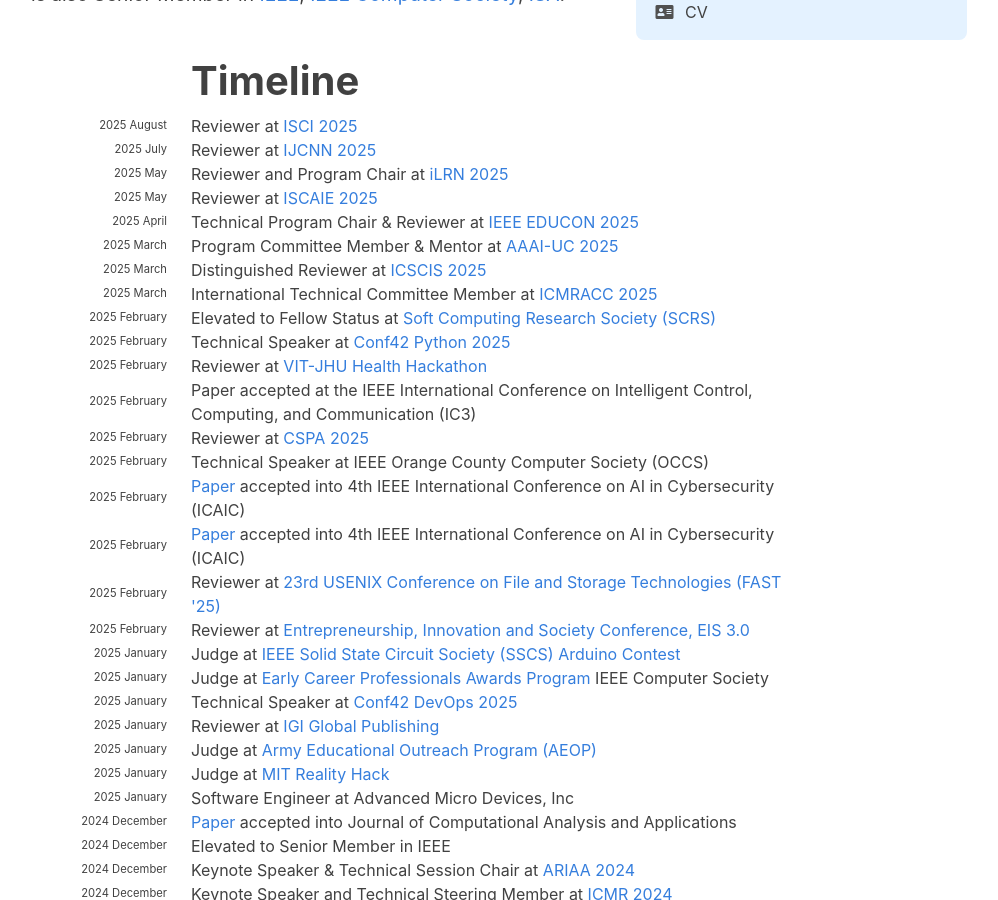
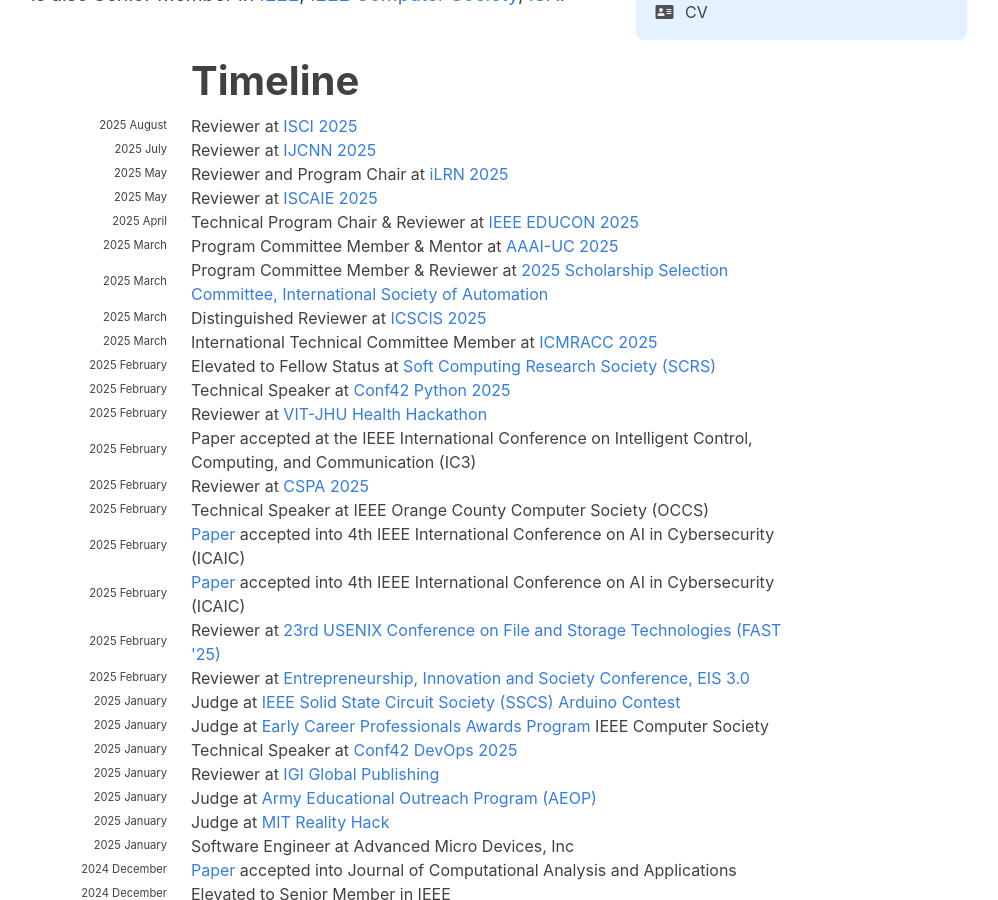
Before and after one commit to hariharanragothaman/hariharanragothaman.github.io, a Jekyll site: the page built from index.md, in a window 1280 px wide and 900 px high, scrolled down 772 px. Shown: the whole window, without its empty margins (141-1139 px from the left). Built offline with Jekyll 4.4.1, drawn with Linux system fonts in a browser that asks for light colours; nearby versions of some CDN libraries; some web fonts are replaced.

Commit message:
Polishes and Updates

```diff
--- a/_data/news.yaml
+++ b/_data/news.yaml
@@ -33,6 +33,10 @@
 - year: 2025
   year-extra: March
   description: Program Committee Member & Mentor at <a href="https://aaai.org/conference/aaai/aaai-25/aaai-25-uc-call/">AAAI-UC 2025</a>
+
+- year: 2025
+  year-extra: March
+  description: Program Committee Member & Reviewer at <a href="https://www.isa.org/membership/students/scholarships">2025 Scholarship Selection Committee, International Society of Automation</a>
 
 - year: 2025
   year-extra: March
```
